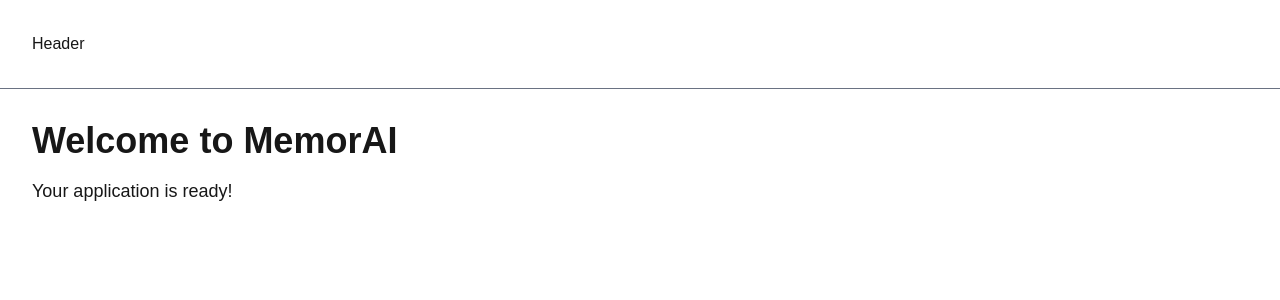
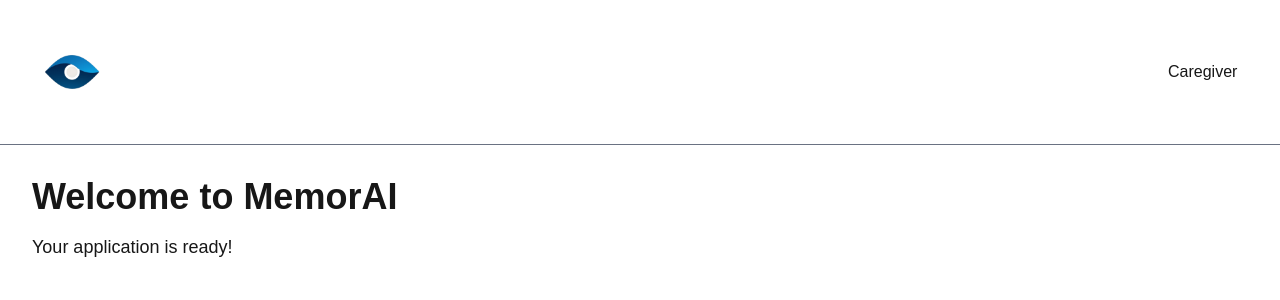
Before and after one commit to ConnollyCreates/MemorAI, a Next.js app in the folder frontend/: page / in a window 1280 px wide. Shown: the top 300 px of the page. Built offline with nearby package versions, Linux system fonts and the light colour scheme.

Commit message:
Changed front page layout

```diff
--- a/frontend/app/page.tsx
+++ b/frontend/app/page.tsx
@@ -1,4 +1,4 @@
-import Header from "../components/navbar";
+import Header from "../components/Header";
 
 export default function Home() {
   return (
--- a/frontend/components/navbar.tsx
+++ b/frontend/components/Header.tsx
@@ -1,7 +1,11 @@
+import Logo from "./Logo";
+import Nav from "./Nav";
+
 const Header = () => {
     return(
         <header className = "bg-dark-bckground sticky top-0 z-[20] mx-auto flex w-full items-center justify-between border-b border-gray-500 p-8">
-            <h1>Header</h1>
+            <Logo />
+            <Nav />
         </header>
     );
 };
--- a/frontend/components/Logo.tsx
+++ b/frontend/components/Logo.tsx
@@ -1,3 +1,9 @@
-const Logo = () =>{
-    return <div className="logo h-"
-}
+const Logo = () => {
+    return (
+        <div className="logo h-20 w-20">
+            <img src="/memorai2.png" alt="logo" className="h-full w-full object-contain" />
+        </div>
+    );
+};
+
+export default Logo;
--- /dev/null
+++ b/frontend/components/Nav.tsx
@@ -0,0 +1,13 @@
+import Link from "next/link";
+
+const Nav = () => {
+    return (
+        <div className ="w-20">
+        <Link href="/caregiver" className="hover:text-blue-500 transition-colors">
+            Caregiver
+        </Link>
+        </div>
+    );
+};
+
+export default Nav;
--- a/frontend/package.json
+++ b/frontend/package.json
@@ -9,10 +9,12 @@
     "lint": "eslint"
   },
   "dependencies": {
+    "@types/react-router-dom": "^5.3.3",
     "microsoft-cognitiveservices-speech-sdk": "^1.46.0",
     "next": "15.5.4",
     "react": "19.1.0",
-    "react-dom": "19.1.0"
+    "react-dom": "19.1.0",
+    "react-router-dom": "^7.9.3"
   },
   "devDependencies": {
     "@eslint/eslintrc": "^3",
```
Also changed, not shown: frontend/public/memorai2.png (added), 1 other file (tests, documents, lock files or other folders).
